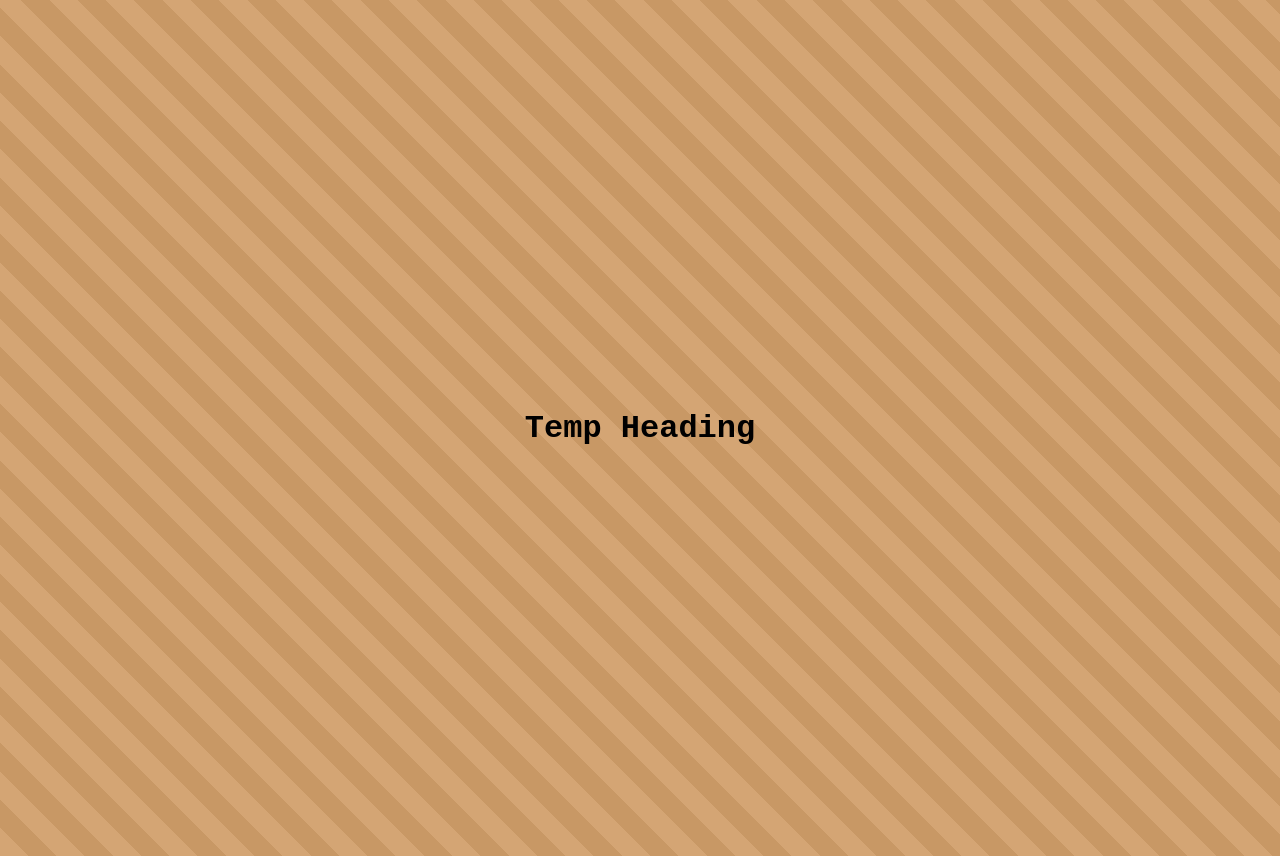
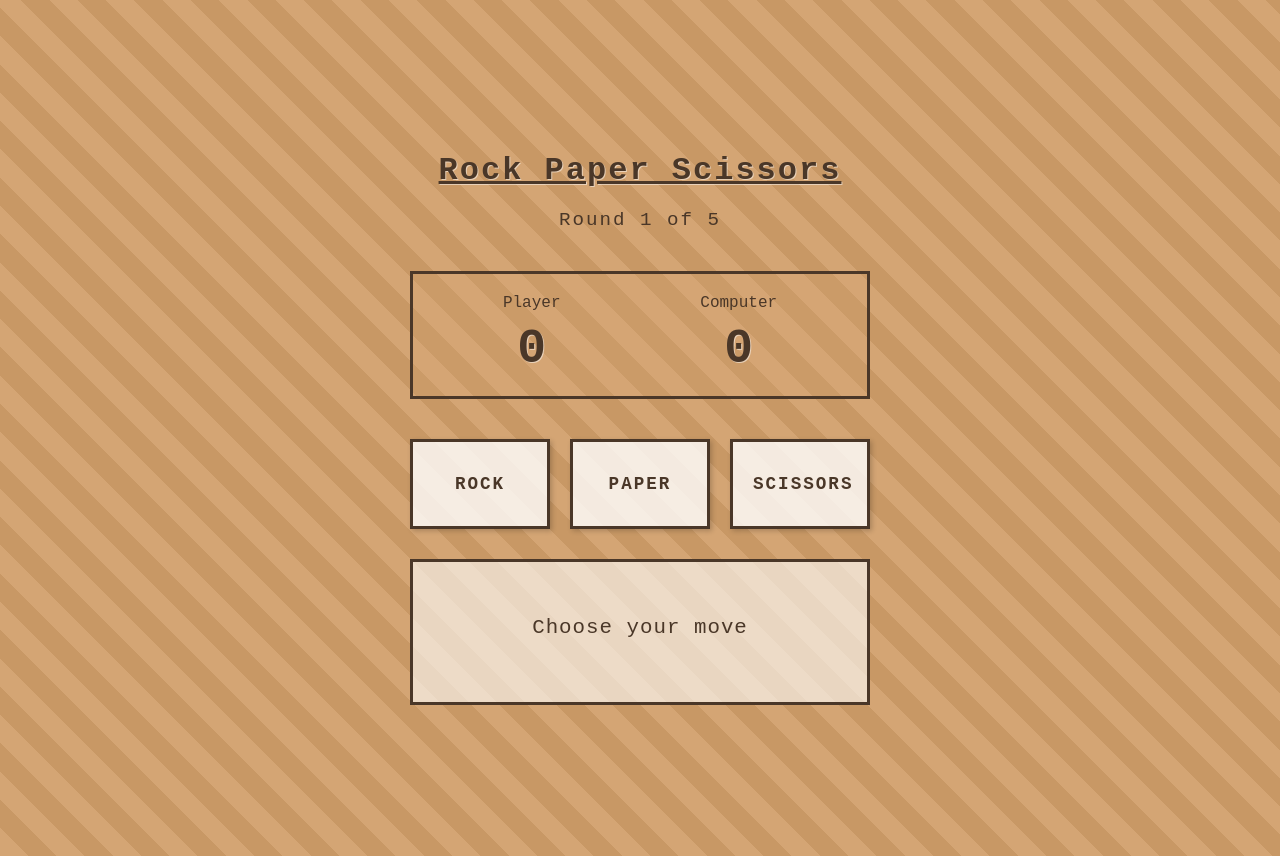
Before and after one commit to TobyGrewe/Rock-Paper-Scissors-With-GUI, a plain HTML site: page index.html in a window 1280 px wide. Drawn offline with Linux system fonts and the light colour scheme.

Commit message:
Add diagonal background pattern, monospace font, wood theme, button and scoreboard styling

```diff
--- a/index.html
+++ b/index.html
@@ -10,13 +10,38 @@
 
 
 <body>
-<H1>Temp Heading</H1>
+    <div class="container">
+        <h1>Rock Paper Scissors</h1>
 
+        <div class="round-info" id="roundInfo">Round 1 of 5</div>
+
+        <div class="scoreboard">
+            <div class="score">
+                <div class="score-label">Player</div>
+                <div class="score-value" id="humanScore">0</div>
+            </div>
+            <div class="score">
+                <div class="score-label">Computer</div>
+                <div class="score-value" id="computerScore">0</div>
+            </div>
+        </div>
+
+        <div class="choices">
+            <button class="choice-btn">ROCK</button>
+            <button class="choice-btn">PAPER</button>
+            <button class="choice-btn">SCISSORS</button>
+        </div>
+
+        <div class="result" id="result">
+            <div class="result-text">Choose your move</div>
+        </div>
+
+    </div> <!-- closes container -->
+
+    <script src="script.js"></script>
+</body>
 
 <script src="script.js"></script>
-
-
-
 
 </body>
 
--- a/style.css
+++ b/style.css
@@ -1,4 +1,4 @@
-body{
+body {
     background: #e8d7c3;
     background-image:
         repeating-linear-gradient(
@@ -10,12 +10,148 @@ body{
         );
     font-family: 'Courier New', monospace;
 
+    /* Center content */
+    min-height: 100vh;
+    display: flex;
+    justify-content: center;
+    align-items: center;
+    padding: 20px;
+}
+
+h1 {
+    text-align: center;
+    margin-bottom: 20px;
+    font-size: 2em;
+    letter-spacing: 2px;
+    color: #4a3728;
+    text-decoration: underline;
+    text-shadow: 1px 1px 0px rgba(255, 255, 255, 0.5);
+
+}
 
 
-    /* Ceenter content */
-min-height: 100vh;
-display: flex;
-justify-content: center;
-align-items: center;
-padding: 20px;
+.round-info {
+    text-align: center;
+    font-size: 1.2em;
+    margin-bottom: 30px;
+    letter-spacing: 2px;
+    color: #4a3728;
 }
+
+
+.scoreboard{
+    display:flex;
+    justify-content: space-around;
+    margin: 40px 0;
+    padding: 20px;
+    border: 3px solid #4a3728;
+    background: rgba(212, 165, 116, 0.2);
+
+}
+
+.score{
+    text-align: center;
+
+}
+
+.score-label{
+    font-size: 1em;
+    margin-bottom: 10px;
+    color:#4a3728;
+
+}
+
+.score-value{
+    font-size: 3em;
+    font-weight: bold;
+    color: #4a3728;
+    text-shadow: 1px 1px 0px rgba(255, 255, 255, 0.5);
+
+}
+
+
+.choices {
+    display:flex;
+    justify-content: center;
+    gap: 20px;
+    margin: 30px 0;
+
+}
+
+.choice-btn {
+    background: rgba(255, 255, 255, 0.8);
+    border: 3px solid #4a3728;
+    color: #4a3728;
+    padding: 20px;
+    font-size: 1.1em;
+    font-family: 'Courier New', monospace;
+    cursor: pointer;
+    width: 140px;
+    height: 90px;
+    font-weight: bold;
+    letter-spacing: 2px;
+    transition: all 0.1s;
+    box-shadow: 2px 2px 5px rgba(0, 0, 0, 0.2);
+
+}
+
+.choice-btn:hover {
+    background: rgba(212, 165, 116, 0.3);
+    transform: translateY(-2px);
+    box-shadow: 3px 3px 8px rgba(0, 0, 0, 0.3);
+
+}
+
+.choice-btn:active {
+    transform: translateY(0px);
+    box-shadow: 1px 1px 3px rgba(0, 0, 0, 0.2) ;
+}
+
+.result{
+    text-align: center;
+    padding: 20px;
+    border: 3px solid #4a3728;
+    background: rgba(255, 255, 255, 0.6);
+    margin: 20px 0;
+    min-height: 100px;
+    display: flex;
+    flex-direction: column;
+    justify-content: center;
+}
+
+.result-text {
+    font-size: 1.3em;
+    color: #4a3728;
+    margin-bottom: 10px;
+    letter-spacing: 1px;
+
+}
+
+.result-choices {
+    font-size: 1em;
+    color: #4a3728;
+    margin-top: 10px;
+}
+
+.game-over {
+    text-align: center;
+    padding: 30px;
+    border: 4px solid #4a3728;
+    background: rgba(212, 165, 116, 0.4);
+    margin: 20px 0;
+
+}
+
+.game-over h2{
+    font-size: 2em;
+    margin-bottom: 15px;
+    color: #4a3728;
+    letter-spacing: 2px;
+    text-shadows: 1px 1px 0px rgba(255, 255, 255, 0.5);
+}
+
+.game-over p{
+    font-size: 1.2 em;
+    color:#4a3728;
+    letter-spacing: 1px;
+}
```
